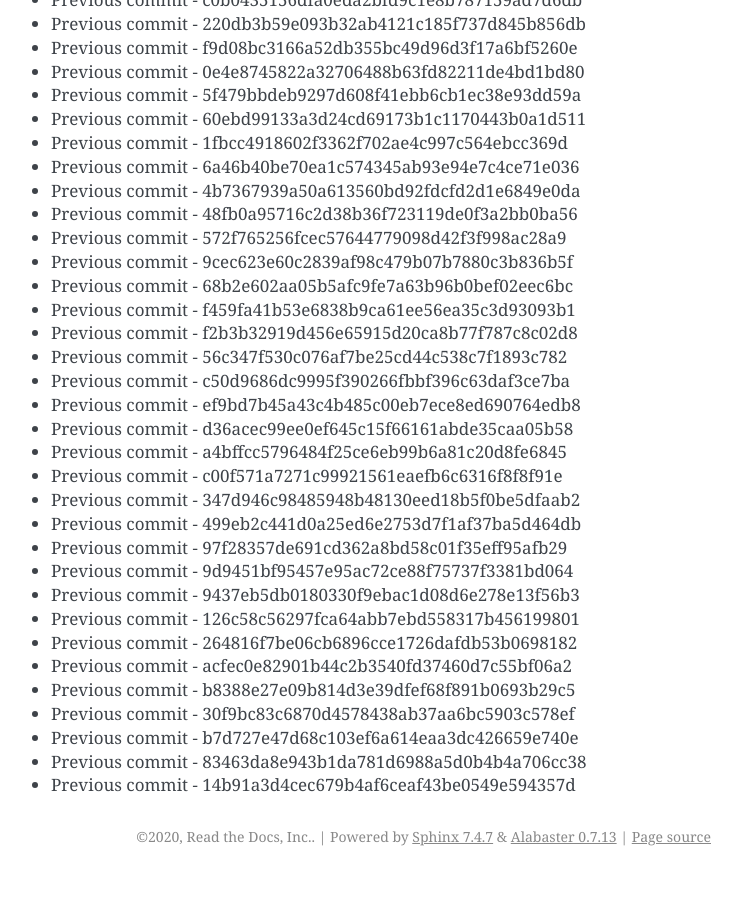
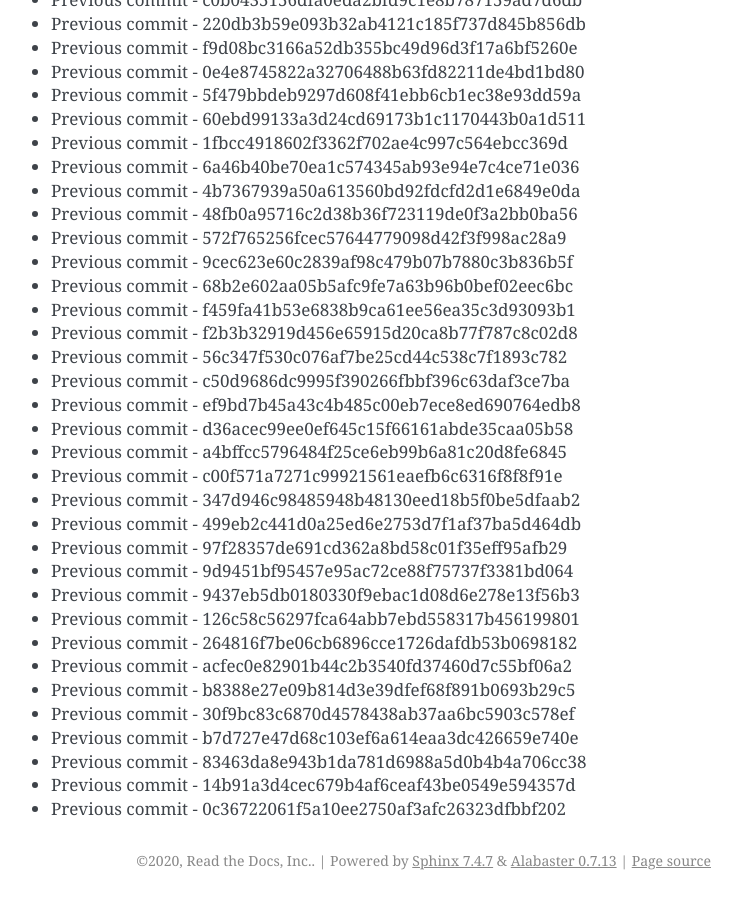
Before and after one commit to readthedocs/rtd-git-stresstest, a Sphinx documentation site: the page built from docs/updates.rst, in a window 1280 px wide and 900 px high, scrolled down 15576 px. Shown: the whole window, without its empty margins (399-1141 px from the left). Built offline with Sphinx 7.4.7, drawn with Linux system fonts in a browser that asks for light colours; before the commit the page ends 16452 px from its top, so only the background shows below that.

Commit message:
Generating commit from previous: 0c36722061f5a10ee2750af3afc26323dfbbf202

```diff
--- a/docs/updates.rst
+++ b/docs/updates.rst
@@ -686,3 +686,4 @@ It can be tested for any performance characteristics.
 * Previous commit - b7d727e47d68c103ef6a614eaa3dc426659e740e
 * Previous commit - 83463da8e943b1da781d6988a5d0b4b4a706cc38
 * Previous commit - 14b91a3d4cec679b4af6ceaf43be0549e594357d
+* Previous commit - 0c36722061f5a10ee2750af3afc26323dfbbf202
```
